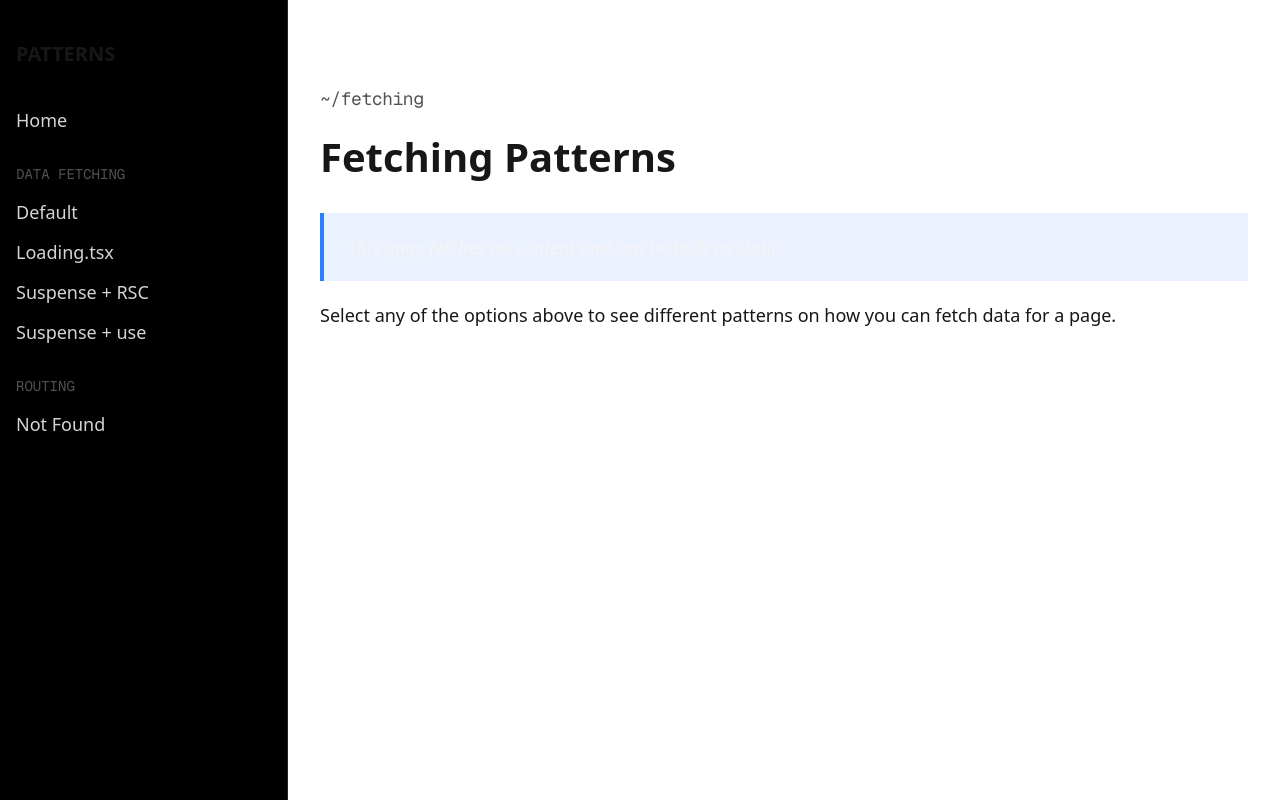
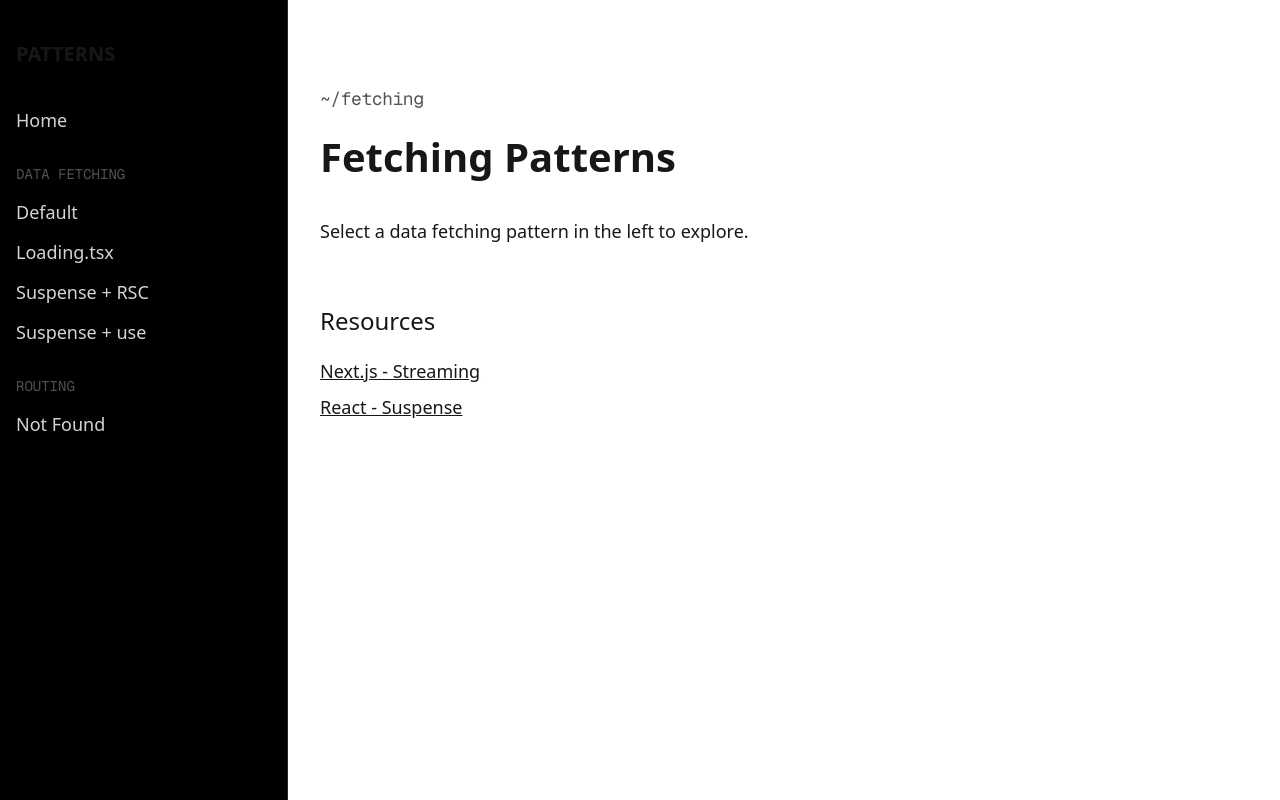
Before and after one commit to mcabs3/next-playground, a Next.js app: page /fetching in a window 1280 px wide. Built offline with nearby package versions, Linux system fonts and the light colour scheme.

Commit message:
enabled ppr

```diff
--- a/next.config.ts
+++ b/next.config.ts
@@ -3,7 +3,7 @@ import type { NextConfig } from "next";
 const nextConfig: NextConfig = {
   /* config options here */
   experimental: {
-    // ppr: true,
+    ppr: true,
     // dynamicIO: true,
     // useCache: true,
     clientSegmentCache: true,
--- a/src/app/fetching/layout.tsx
+++ b/src/app/fetching/layout.tsx
@@ -8,6 +8,27 @@ export default function Layout({ children }: { children: React.ReactNode }) {
         <h1>Fetching Patterns</h1>
       </header>
       {children}
+      <footer className="pt-10">
+        <span className="text-2xl pb-4 inline-block">Resources</span>
+        <ul>
+          <li>
+            <a
+              className="underline hover:no-underline"
+              href="https://nextjs.org/docs/app/building-your-application/routing/loading-ui-and-streaming"
+            >
+              Next.js - Streaming
+            </a>
+          </li>
+          <li>
+            <a
+              className="underline hover:no-underline"
+              href="https://react.dev/reference/react/Suspense"
+            >
+              React - Suspense
+            </a>
+          </li>
+        </ul>
+      </footer>
     </div>
   );
 }
--- a/src/app/fetching/page.tsx
+++ b/src/app/fetching/page.tsx
@@ -1,13 +1,7 @@
 export default function Page() {
   return (
     <main>
-      <blockquote data-level="green">
-        This page fetches no content and can be built as static
-      </blockquote>
-      <p>
-        Select any of the options above to see different patterns on how you can
-        fetch data for a page.
-      </p>
+      <p>Select a data fetching pattern in the left to explore.</p>
     </main>
   );
 }
--- a/src/app/loading.tsx
+++ /dev/null
@@ -1,12 +0,0 @@
-import { LoadingSkeleton } from "./_components/loading-skeleton";
-
-export default function Loading() {
-  return (
-    <div className="px-8 pt-20 pb-10">
-      <LoadingSkeleton rows={10}>
-        <h1>src/app/loading</h1>
-        Using <code>loading.tsx</code>. No page content is displaying
-      </LoadingSkeleton>
-    </div>
-  );
-}
```
Also changed, not shown: 1 other file (tests, documents, lock files or other folders).
